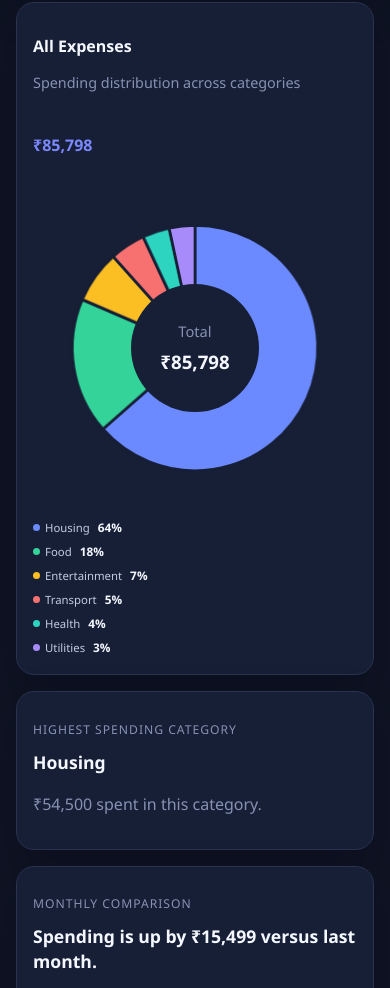
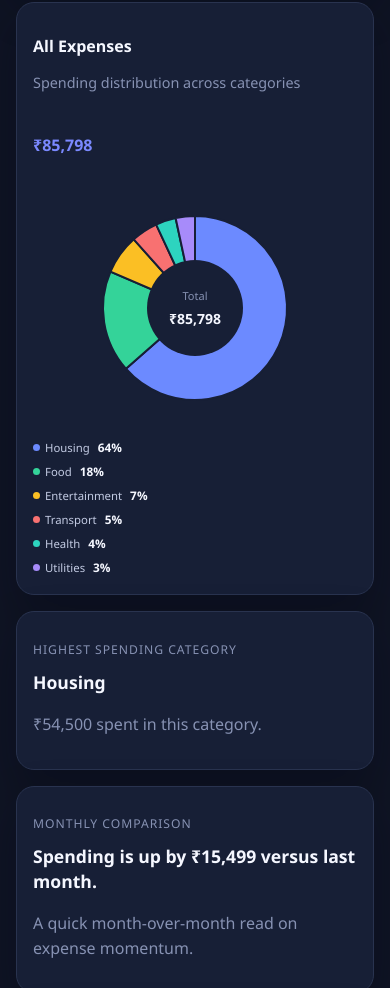
Before and after one commit to Sanst150505/Financial-dashboard, a React (Vite) app: page / in a window 390 px wide. Shown: the part 1137-2125 px from the top of the page. Built offline with nearby package versions, Linux system fonts and the light colour scheme.

Commit message:
fix: update mobile pie chart height

```diff
--- a/src/pages/Dashboard.css
+++ b/src/pages/Dashboard.css
@@ -465,7 +465,7 @@
 
   .expense-pie {
     width: 100%;
-    max-width: 320px;
+    max-width: 240px;
   }
 
   .expense-breakdown--below {
```
